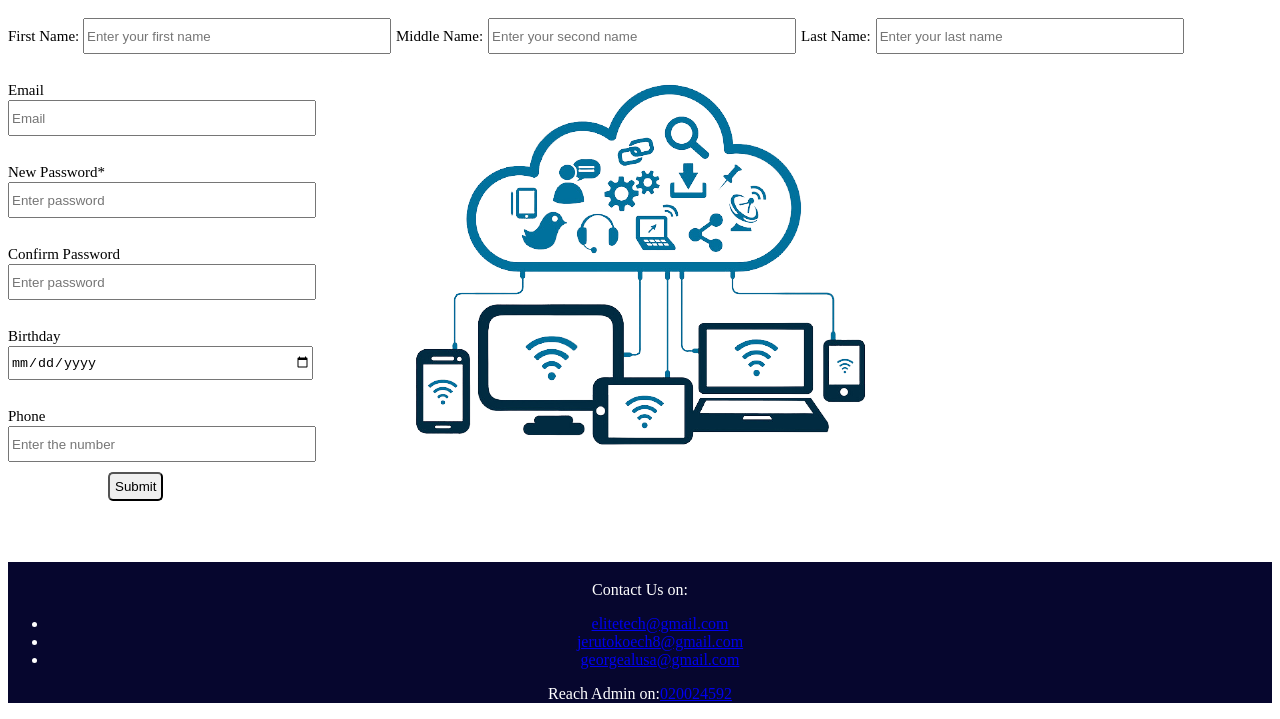
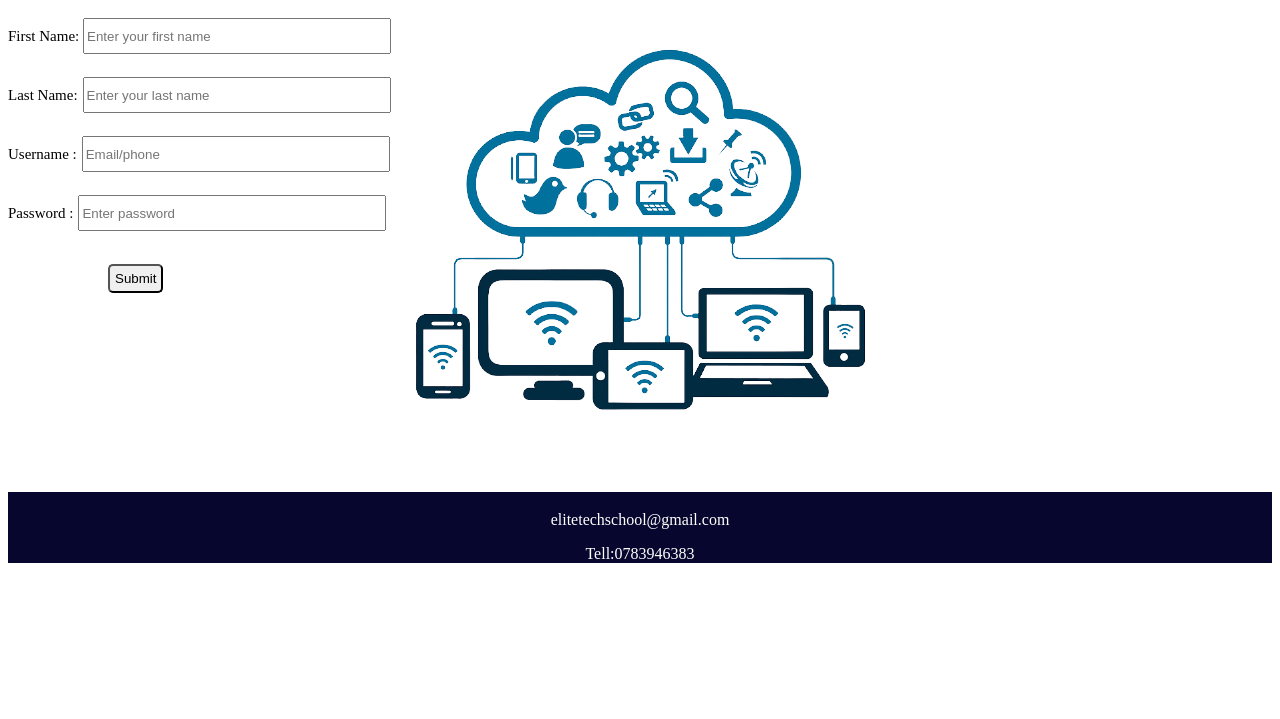
Before and after one commit to georgealusa/Online-Course-Registration, a plain HTML site: page Ecline/login.html in a window 1280 px wide. Shown: the part 122-841 px from the top of the page. After the commit the page ends 800 px from the top, so only its background shows below. Drawn offline with Linux system fonts and the light colour scheme.

Commit message:
modified login html page

```diff
--- a/Ecline/login.html
+++ b/Ecline/login.html
@@ -33,22 +33,25 @@
     <div class="smart">
         <form name="contactform">
             <label for="firstName">First Name: </label>
-            <input type='text' name="user1" placeholder='Enter your first name' class="width">
-            <label for="secondName">Middle Name:</label>
-            <input type='text' placeholder='Enter your second name' class="width" name="user2">
+            <input type='text' name="user1" placeholder='Enter your first name' class="width" required><br>
+            <br>
+            <!-- <label for="secondName">Middle Name:</label>
+            <input type='text' placeholder='Enter your second name' class="width" name="user2"><br>
+            <br>
+            <br> -->
             <label for="thirdName">Last Name:</label>
-            <input type='text' placeholder='Enter your last name' class="width" name="user3">
+            <input type='text' placeholder='Enter your last name' class="width" name="user3" required>
             </br>
             <br>
-            <label for="email"> Email</label>
-           <br><input type='email' name="email" placeholder='Email' class="width">
+            <label for="email"> Username :</label>
+            <input type='email' name="email" placeholder='Email/phone' class="width" required>
             <br />
             <br />
-            <label for="password">New Password*</label>
-            <br><input type='password' name="pass1" placeholder='Enter password' class="width">
+            <label for="password">Password :</label>
+            <input type='password' name="pass1" placeholder='Enter password' class="width" required>
             </br>
             <br />
-            <label for="confirmPassword">Confirm Password</label>
+            <!-- <label for="confirmPassword">Confirm Password</label>
             <br><input type='password' name="pass2" placeholder='Enter password' class="width">
             <br>
             <br>
@@ -58,25 +61,25 @@
             <br />
             <label for="telephone">Phone</label>
             <br><input type='telephone' name="number" placeholder='Enter the number' class="width">
-            <br>
+            <br> -->
+
             <div class="button">
                 <button type="submit" class="btn">Submit</button>
             </div>
+            <br>
+            <br>
+            <br>
+            <br>
+            <br>
+            <br>
 
         </form>
     </div>
     <!-- </div> -->
+
     <footer>
-        <p>
-            Contact Us on:
-            <ul>
-                <li><a href="contact"> elitetech@gmail.com </a></li>
-                <li><a href="name">jerutokoech8@gmail.com</a></li>
-                <li><a href="contact">georgealusa@gmail.com </a></li>
-            </ul>
-            <div class="admin">Reach Admin on:<a href="teleNo">020024592</a></div>
-        </p>
-
+        <p>elitetechschool@gmail.com</p>
+        <p>Tell:0783946383</p>
     </footer>
 </body>
 
```
